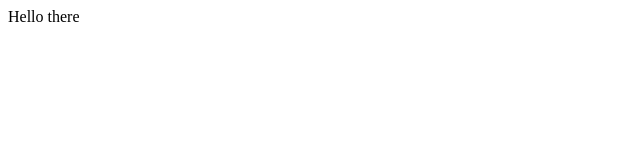
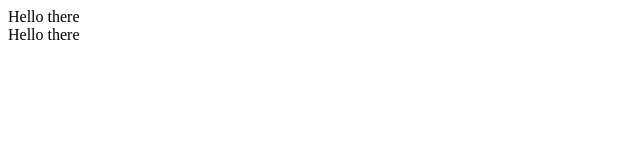
Before and after one commit to pearpages/polymer.js, a plain HTML site: page source/example3/index.html in a window 1280 px wide. Shown: the full height of the page, 0-640 px from the left. Drawn offline with Linux system fonts and the light colour scheme.

Commit message:
third example

```diff
--- a/source/example3/index.html
+++ b/source/example3/index.html
@@ -22,6 +22,10 @@
 
             var el = new HelloElement();
             document.querySelector("body").appendChild(el);
+            var br = document.createElement("br");
+            document.querySelector("body").appendChild(br);
+            var el2 = document.createElement("hello-element");
+            document.querySelector("body").appendChild(el2);
         });
     </script>
 
```
